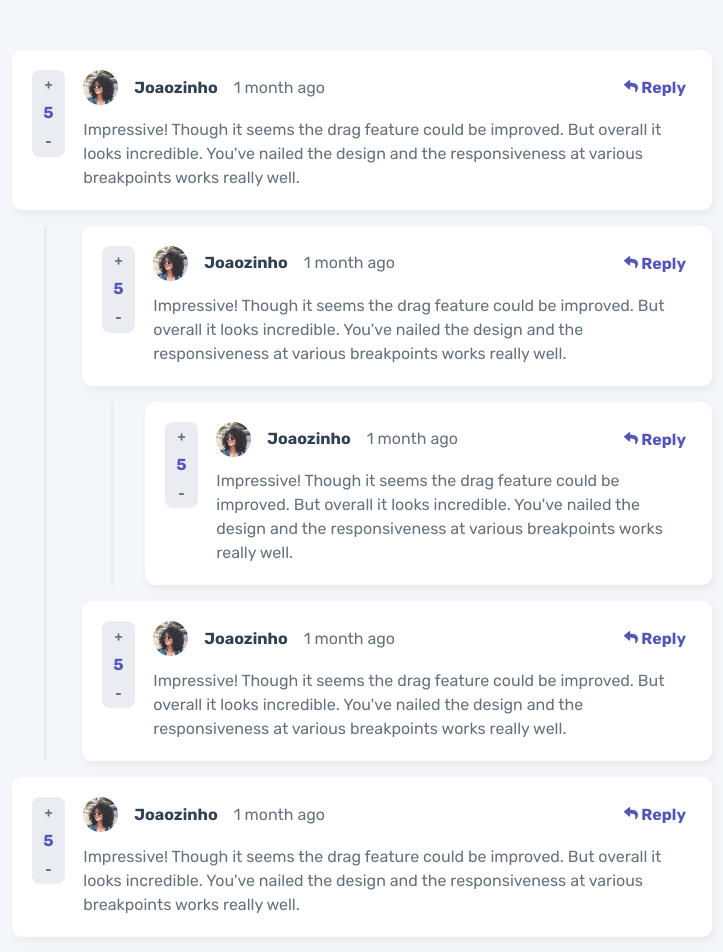
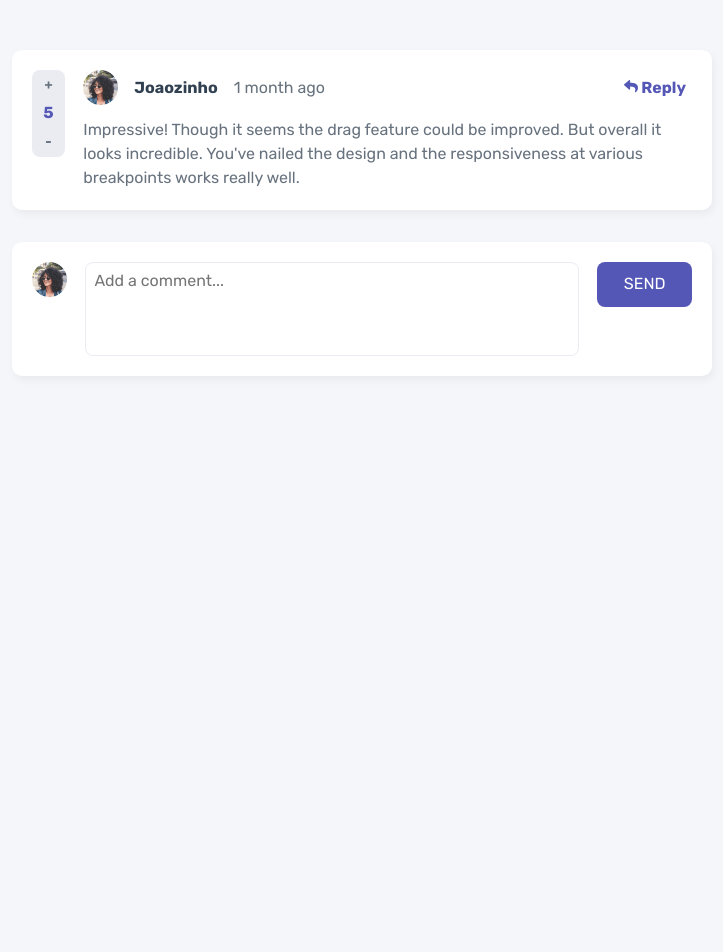
Before and after one commit to MuriWolf/interactive-comments-section-main, a Vue app: page / in a window 1280 px wide. Shown: the top 952 px of the page, without its empty margins (278-1001 px from the left). After the commit the page ends 800 px from the top, so only its background shows below. Built offline with nearby package versions, Linux system fonts and the light colour scheme; a web font is replaced by a local one.

Commit message:
add comment update

```diff
--- a/src/components/CommentComponent.vue
+++ b/src/components/CommentComponent.vue
@@ -20,123 +20,10 @@
           </div>
         </div>
       </div>
-      <div class="reply-comments">
-        <div class="comment-container">
-          <div class="comment">
-            <div class="comment__rate">
-              <button class="comment__rate__up-btn">+</button>
-              <p class="comment__rate__value" >5</p>
-              <button class="comment__rate__up-btn">-</button>
-            </div>
-            <div class="comment__content">
-              <div class="comment__content__info">
-                <div class="comment__profile">
-                  <img class="comment__profile__img" src="../assets/avatars/image-amyrobson.png" alt="">
-                  <h4 class="comment__profile__name">Joaozinho</h4>
-                  <p>1 month ago</p>
-                </div>
-                <button class="comment__reply-btn"><img src="../assets/icon-reply.svg" alt=""> Reply</button>
-              </div>
-              <div class="comment__content__text">
-                <p>Impressive! Though it seems the drag feature could be improved. But overall it looks incredible. You've nailed the design and the responsiveness at various breakpoints works really well.</p>
-              </div>
-            </div>
-          </div>
-          <div class="reply-comments">
-            <div class="comment">
-              <div class="comment__rate">
-                <button class="comment__rate__up-btn">+</button>
-                <p class="comment__rate__value" >5</p>
-                <button class="comment__rate__up-btn">-</button>
-              </div>
-              <div class="comment__content">
-                <div class="comment__content__info">
-                  <div class="comment__profile">
-                    <img class="comment__profile__img" src="../assets/avatars/image-amyrobson.png" alt="">
-                    <h4 class="comment__profile__name">Joaozinho</h4>
-                    <p>1 month ago</p>
-                  </div>
-                  <button class="comment__reply-btn"><img src="../assets/icon-reply.svg" alt=""> Reply</button>
-                </div>
-                <div class="comment__content__text">
-                  <p>Impressive! Though it seems the drag feature could be improved. But overall it looks incredible. You've nailed the design and the responsiveness at various breakpoints works really well.</p>
-                </div>
-              </div>
-            </div>
-          </div>
-        </div>
-        <div class="comment-container">
-          <div class="comment">
-            <div class="comment__rate">
-              <button class="comment__rate__up-btn">+</button>
-              <p class="comment__rate__value" >5</p>
-              <button class="comment__rate__up-btn">-</button>
-            </div>
-            <div class="comment__content">
-              <div class="comment__content__info">
-                <div class="comment__profile">
-                  <img class="comment__profile__img" src="../assets/avatars/image-amyrobson.png" alt="">
-                  <h4 class="comment__profile__name">Joaozinho</h4>
-                  <p>1 month ago</p>
-                </div>
-                <button class="comment__reply-btn"><img src="../assets/icon-reply.svg" alt=""> Reply</button>
-              </div>
-              <div class="comment__content__text">
-                <p>Impressive! Though it seems the drag feature could be improved. But overall it looks incredible. You've nailed the design and the responsiveness at various breakpoints works really well.</p>
-              </div>
-            </div>
-            <div></div>
-          </div>
+        <div class="reply-comments">
+
         </div>
       </div>
-    </div>
-
-    <div class="comment-container">
-      <div class="comment">
-        <div class="comment__rate">
-          <button class="comment__rate__up-btn">+</button>
-          <p class="comment__rate__value" >5</p>
-          <button class="comment__rate__up-btn">-</button>
-        </div>
-        <div class="comment__content">
-          <div class="comment__content__info">
-            <div class="comment__profile">
-              <img class="comment__profile__img" src="../assets/avatars/image-amyrobson.png" alt="">
-              <h4 class="comment__profile__name">Joaozinho</h4>
-              <p>1 month ago</p>
-            </div>
-            <button class="comment__reply-btn"><img src="../assets/icon-reply.svg" alt=""> Reply</button>
-          </div>
-          <div class="comment__content__text">
-            <p>Impressive! Though it seems the drag feature could be improved. But overall it looks incredible. You've nailed the design and the responsiveness at various breakpoints works really well.</p>
-          </div>
-        </div>
-      </div>
-    </div>
-    <div class="comment-container">
-      <div class="comment">
-        <div class="comment__rate">
-          <button class="comment__rate__up-btn">+</button>
-          <p class="comment__rate__value" >5</p>
-          <button class="comment__rate__up-btn">-</button>
-        </div>
-        <div class="comment__content">
-          <div class="comment__content__info">
-            <div class="comment__profile">
-              <img class="comment__profile__img" src="../assets/avatars/image-amyrobson.png" alt="">
-              <h4 class="comment__profile__name">Joaozinho</h4>
-              <p>1 month ago</p>
-            </div>
-            <button class="comment__reply-btn"><img src="../assets/icon-reply.svg" alt=""> Reply</button>
-          </div>
-          <div class="comment__content__text">
-            <p>Impressive! Though it seems the drag feature could be improved. But overall it looks incredible. You've nailed the design and the responsiveness at various breakpoints works really well.</p>
-          </div>
-        </div>
-      </div>
-    </div>
-
-
 </template>
 
 <script lang="ts">
--- a/src/components/addComment.vue
+++ b/src/components/addComment.vue
@@ -1,8 +1,8 @@
 <template>
   <div class="add-comment">
-    <img class="comment__profile__img" src="../assets/avatars/image-amyrobson.png" alt="">
-    <input type="text" class="add-comment-input input">
-    <button class="btn btn--blue ">send</button>
+    <img class="comment__profile__img add-comment__item" src="../assets/avatars/image-amyrobson.png" alt="">
+    <textarea class="input add-comment__textarea add-comment__item" rows="4" placeholder="Add a comment..." ></textarea>
+    <button class="btn btn--blue add-comment__item">send</button>
   </div>
 </template>
 
--- a/src/scss/base/_base.scss
+++ b/src/scss/base/_base.scss
@@ -9,3 +9,7 @@ p {
 button {
     cursor: pointer;
 }
+
+// img {
+//     width: 100%;
+// }
--- a/src/scss/components/_buttons.scss
+++ b/src/scss/components/_buttons.scss
@@ -1,11 +1,16 @@
 .btn {
     all: unset;
-    padding: 0.75em 1.5em;
+    padding: 0.9em 1.65em;
     border-radius: 8px;
     text-transform: uppercase;
+    cursor: pointer;
 }
 
 .btn--blue {
     color: var(--white);
     background-color: var(--moderate-blue);
+
+    &:hover {
+        opacity: 0.5;
+    }
 }
--- a/src/scss/components/_inputs.scss
+++ b/src/scss/components/_inputs.scss
@@ -1,7 +1,19 @@
 .input {
-    all: unset;
     display: block;
+    font-family: unset;
+    color: var(--dark-blue);
+    font-size: unset;
     border: 1px solid var(--light-gray);
     border-radius: 8px;
-    height: 100%;
+    padding: 0.5em;
+    resize: none;
+
+    &::placeholder {
+        position: absolute;
+        top: 0.5em;
+    }
+
+    &:focus {
+        outline: 1px solid var(--moderate-blue);
+    }
 }
--- a/src/scss/components/comment/_addComment.scss
+++ b/src/scss/components/comment/_addComment.scss
@@ -1,8 +1,32 @@
+@use "../../utilities/breakpoints" as bp;
+
+
 .add-comment {
     display: flex;
-    align-items: center;
+    align-items: flex-start;
+    flex-wrap: wrap;
+    gap: 1.15em;
     padding: 2rem;
     background-color: var(--white);
     border-radius: 10px;
     box-shadow: 2px 4px 8px rgba(0, 0, 0, 0.05);
 }
+
+.add-comment__textarea {
+    flex: 1;
+}
+
+@include bp.for-size(medium) {
+    .add-comment {
+        justify-content: space-between;
+        align-items: center;
+    }
+    .add-comment__textarea {
+        order: -1;
+        flex: 1 1 100%;
+    }
+}
+
+.comment__profile__img {
+    width: 35px;
+}
--- a/src/scss/main.css
+++ b/src/scss/main.css
@@ -97,23 +97,45 @@ button {
 }
 
 .input {
-  all: unset;
   display: block;
+  font-family: unset;
+  color: var(--dark-blue);
+  font-size: unset;
   border: 1px solid var(--light-gray);
   border-radius: 8px;
-  height: 100%;
+  padding: 0.5em;
+  resize: none;
+}
+.input::-moz-placeholder {
+  position: absolute;
+  top: 0.5em;
+}
+.input:-ms-input-placeholder {
+  position: absolute;
+  top: 0.5em;
+}
+.input::placeholder {
+  position: absolute;
+  top: 0.5em;
+}
+.input:focus {
+  outline: 1px solid var(--moderate-blue);
 }
 
 .btn {
   all: unset;
-  padding: 0.75em 1.5em;
+  padding: 0.9em 1.65em;
   border-radius: 8px;
   text-transform: uppercase;
+  cursor: pointer;
 }
 
 .btn--blue {
   color: var(--white);
   background-color: var(--moderate-blue);
+}
+.btn--blue:hover {
+  opacity: 0.5;
 }
 
 .comments-section {
@@ -155,6 +177,9 @@ button {
 .comment .comment__content .comment__content__info .comment__profile .comment__profile__img {
   width: 35px;
 }
+.comment .comment__content .comment__content__info .comment__profile .comment__profile__img > img {
+  width: 100%;
+}
 .comment .comment__content .comment__content__info .comment__profile .comment__profile__name {
   color: var(--dark-blue);
   font-weight: bold;
@@ -167,6 +192,9 @@ button {
   color: var(--moderate-blue);
   font-weight: bold;
   font-size: 1.6rem;
+}
+.comment .comment__content .comment__content__info .comment__reply-btn:hover {
+  opacity: 0.5;
 }
 @media (max-width: 600px) {
   .comment .comment__content .comment__content__info .comment__reply-btn {
@@ -231,9 +259,29 @@ button {
 }
 .add-comment {
   display: flex;
-  align-items: center;
+  align-items: flex-start;
+  flex-wrap: wrap;
+  gap: 1.15em;
   padding: 2rem;
   background-color: var(--white);
   border-radius: 10px;
   box-shadow: 2px 4px 8px rgba(0, 0, 0, 0.05);
+}
+
+.add-comment__textarea {
+  flex: 1;
+}
+
+@media (max-width: 600px) {
+  .add-comment {
+    justify-content: space-between;
+    align-items: center;
+  }
+  .add-comment__textarea {
+    order: -1;
+    flex: 1 1 100%;
+  }
+}
+.comment__profile__img {
+  width: 35px;
 }/*# sourceMappingURL=main.css.map */
```
Also changed, not shown: src/components/HelloWorld.vue (deleted, +0 -64 lines), src/scss/components/comment/_comment.scss (+7 -0 lines), 1 other file (tests, documents, lock files or other folders).
